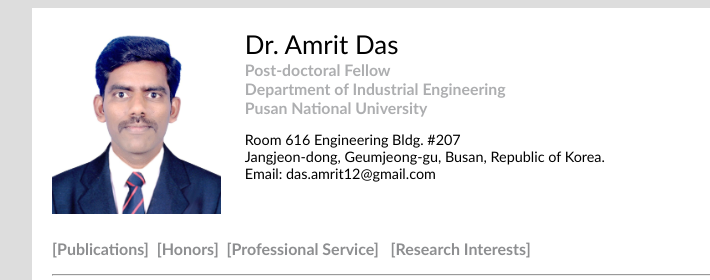
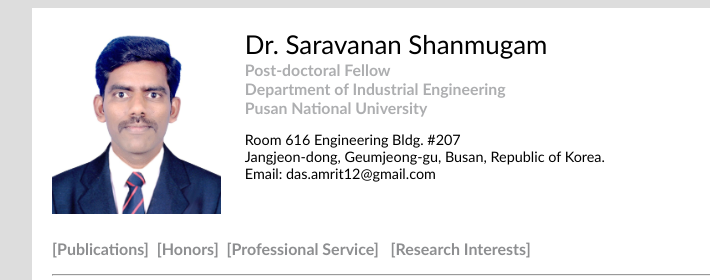
Before and after one commit to sara36614/SaravananShanmugam, a plain HTML site: page index.html in a window 1280 px wide. Shown: the top 280 px of the page, 138-848 px from the left. Drawn offline with Linux system fonts and the light colour scheme.

Commit message:
Update index.html

```diff
--- a/index.html
+++ b/index.html
@@ -3,9 +3,9 @@
 <!-- saved from url=(0043)http://parnec.nuaa.edu.cn/huangsj/#Students -->
 <html xmlns="http://www.w3.org/1999/xhtml" ><head><meta http-equiv="Content-Type" content="text/html; charset=GBK">
 
-<meta name="keywords" content="Amrit Das">
-<meta name="description" content="Amrit Das ">
-<title>Amrit Das</title>
+<meta name="keywords" content="Saravanan Shanmugam">
+<meta name="description" content="Saravanan Shanmugam ">
+<title>Saravanan Shanmugam</title>
 <link rel="stylesheet" href="style.css" type="text/css">
 </head>
 
@@ -24,7 +24,7 @@
 		<a href="http://ecolab.pusan.ac.kr"> <img width="230" src="ecolab_logo6.png"></a>
 
     </div>
-		<h1>Dr. Amrit Das </h1>
+		<h1>Dr. Saravanan Shanmugam </h1>
 		<h2>Post-doctoral Fellow</h2>
 		<h2>Department of Industrial Engineering</h2>
 		<h2>Pusan National University</h2>
```
